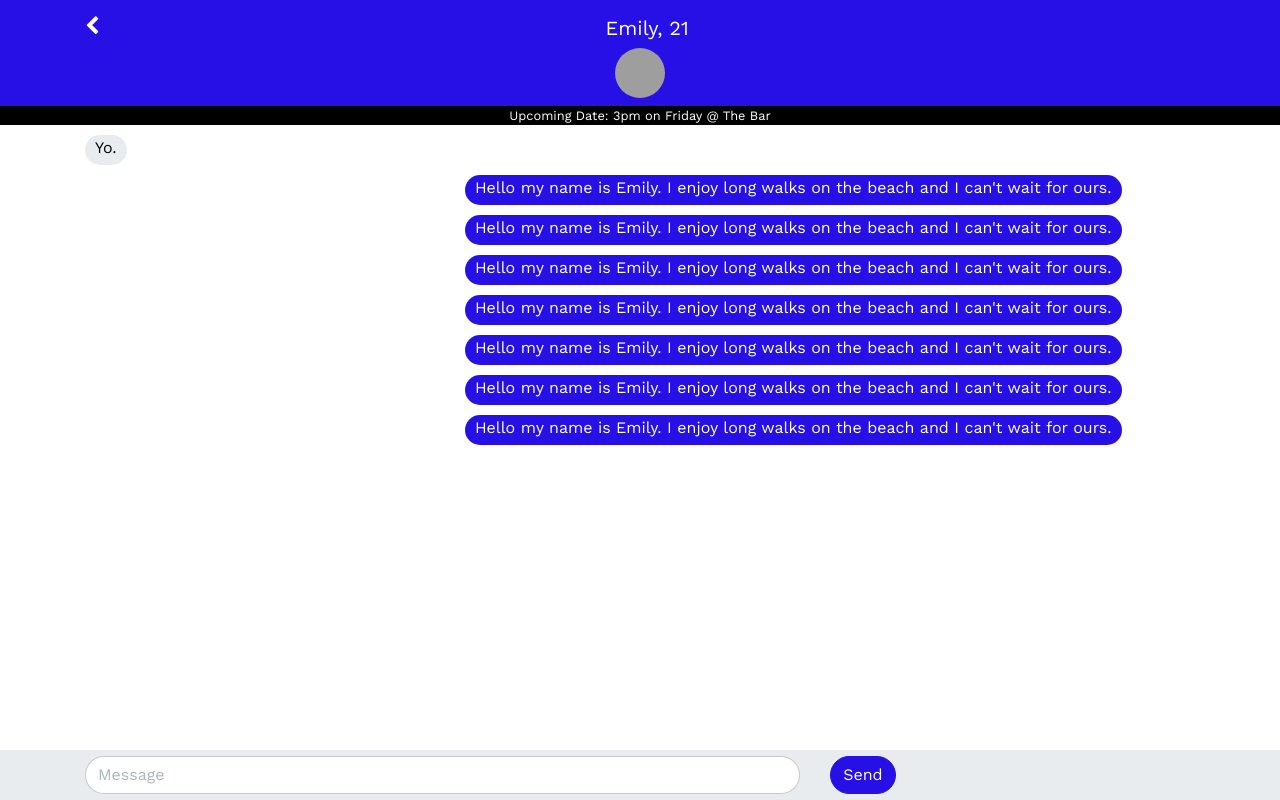
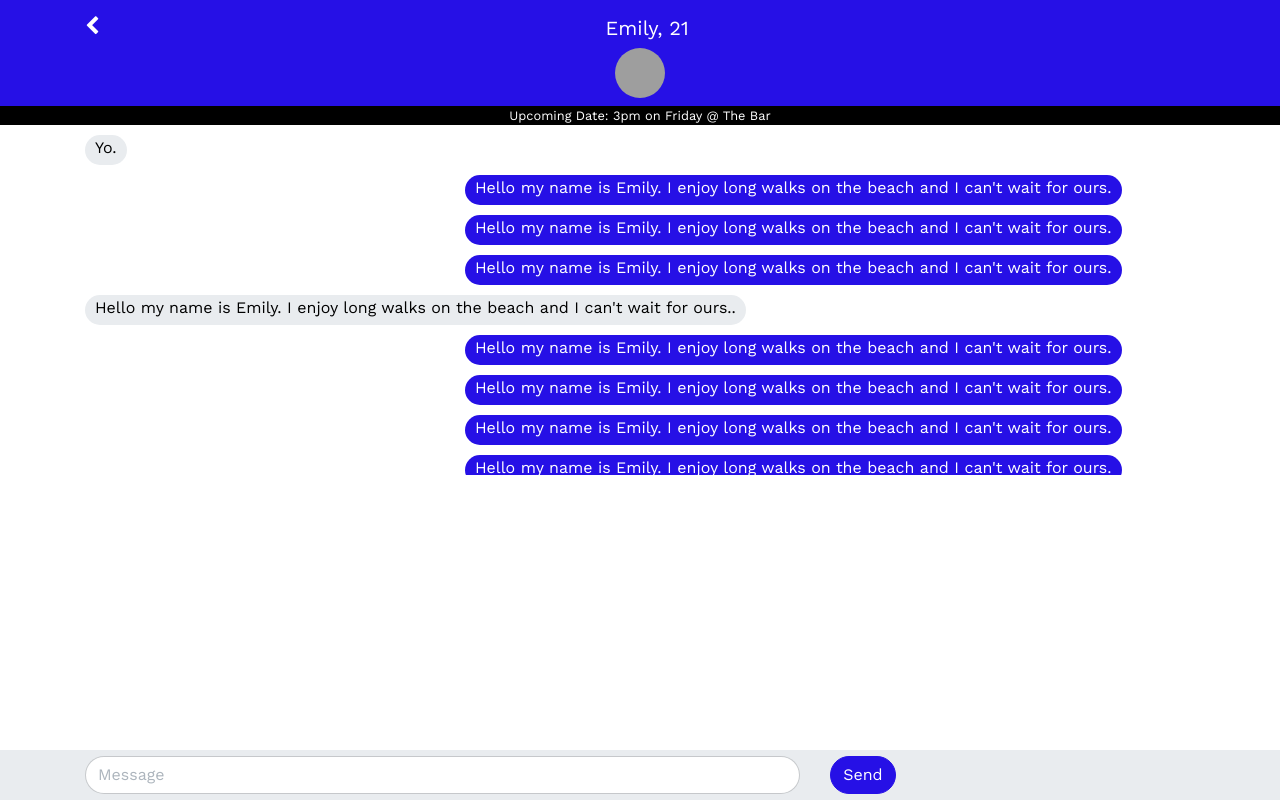
Before and after one commit to SpencerBateman/database-final, an Angular app: page /user/1/matches/1 in a window 1280 px wide. Built offline with nearby package versions, Linux system fonts and the light colour scheme; grey boxes are pictures that could not be loaded.

Commit message:
add other user message

```diff
--- a/src/app/components/convo/convo.component.html
+++ b/src/app/components/convo/convo.component.html
@@ -61,6 +61,20 @@
     </div>
     </div>
     </div>
+  </div>
+</div>
+
+
+<div class="container">
+  <div class="row">
+    <div class="col-8">
+      <div class="convo__text convo__text--left">
+        <div class="convo__text--body">
+      <p>Hello my name is Emily. I enjoy long walks on the beach and I can't wait for ours..</p>
+    </div>
+    </div>
+    </div>
+    <div class="col-4"></div>
   </div>
 </div>
 
```
